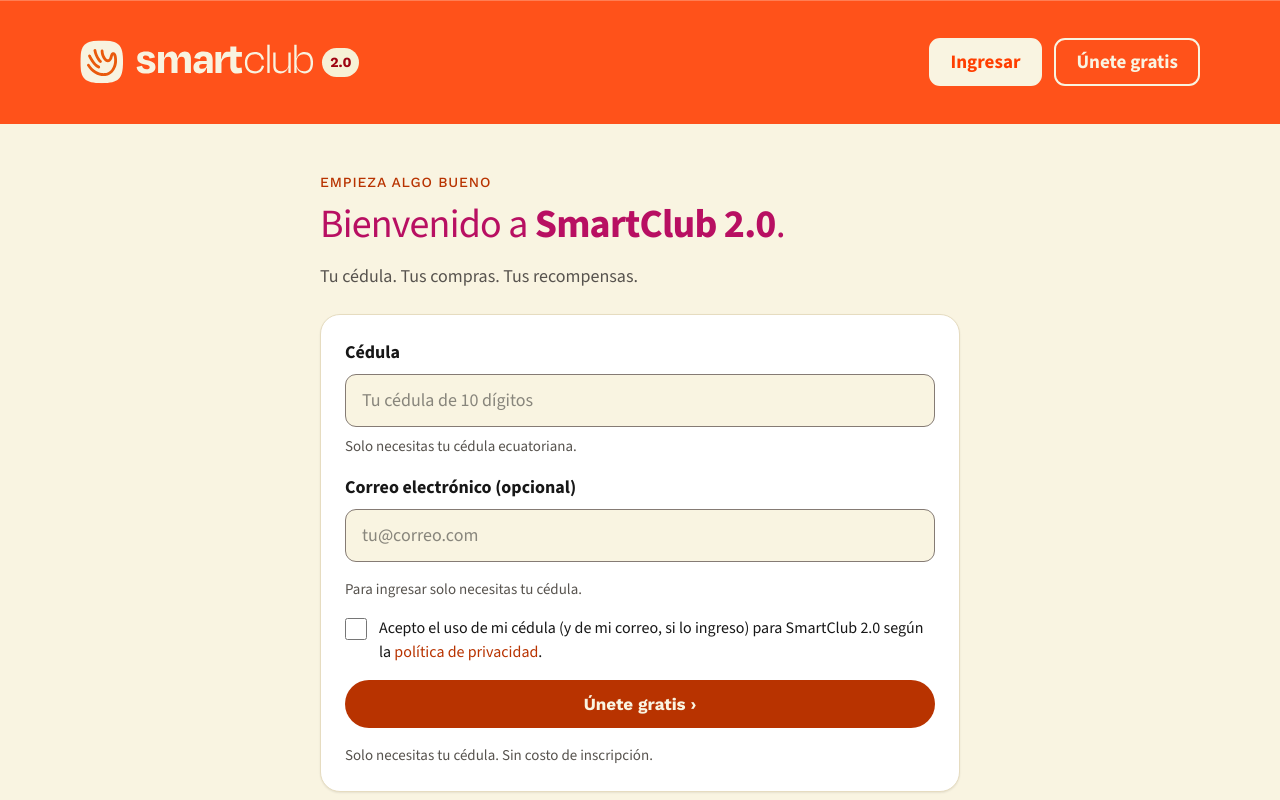
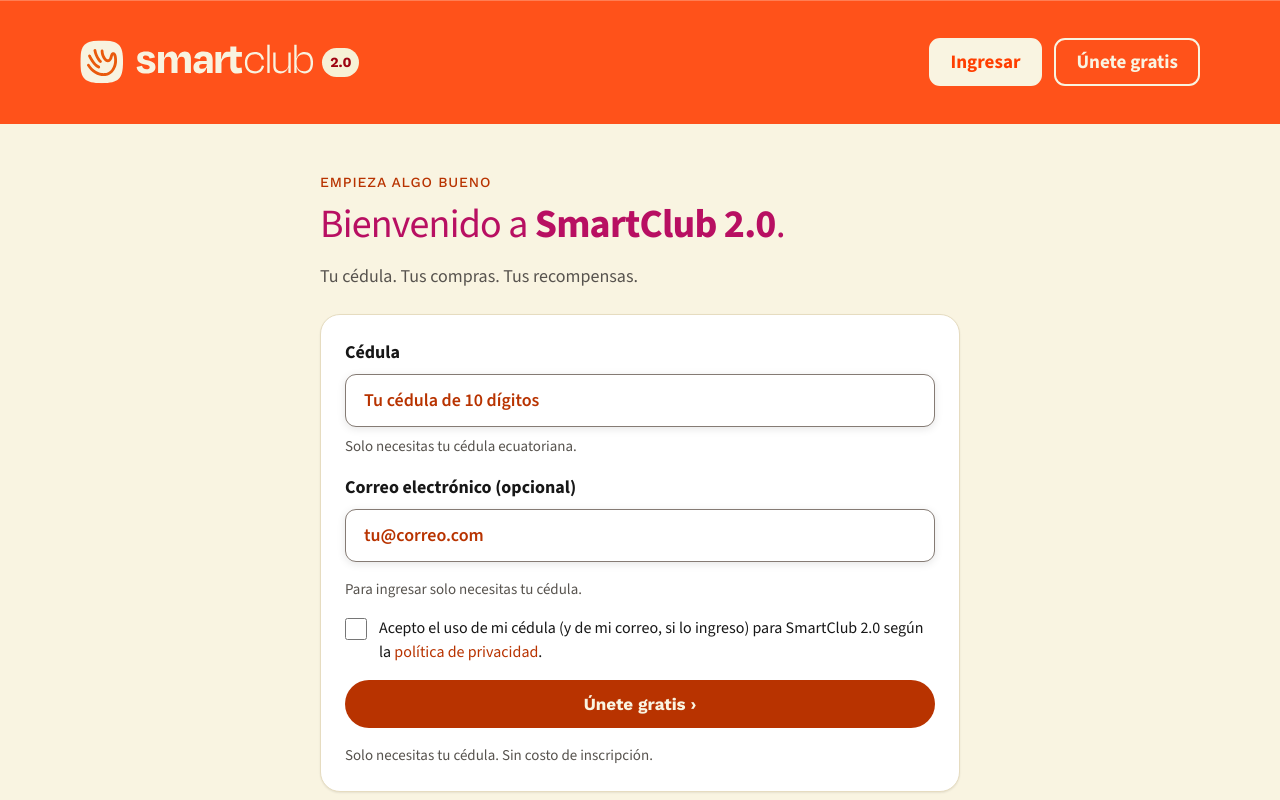
Before and after one commit to moonstar-x/hackathon-appvengers, a React (Vite) app in the folder packages/ui/: page /registro in a window 1280 px wide. Shown: the top 800 px of the page. Built offline with nearby package versions, Linux system fonts and the light colour scheme.

Commit message:
Restyle form fields after smartclub.ec contact form
White inputs, selects and textareas with a soft shadow, hover border,
focus ring and slight lift; bold brand-colored placeholders and a custom
select arrow. Keeps the 1px --line border for non-text contrast.

```diff
--- a/packages/ui/src/styles.css
+++ b/packages/ui/src/styles.css
@@ -1059,16 +1059,69 @@
 .field label {
   font-weight: 700;
 }
+/* smartclub.ec contact-form fields: white, soft shadow, lift on focus. The 1px
+   --line border stays for the 3:1 non-text contrast rule (§4.1). */
 .field input,
-.field select {
+.field select,
+.field textarea {
   width: 100%;
   min-height: 52px;
-  padding: 12px 16px;
+  padding: 12px 18px;
   border: 1px solid var(--line);
   border-radius: var(--radius-small);
-  background: var(--surface);
+  background: var(--surface-raised);
   color: var(--ink);
   font-size: 1rem;
+  box-shadow: 0 2px 8px rgb(0 0 0 / 0.1);
+  transition:
+    border-color 0.2s ease,
+    box-shadow 0.2s ease,
+    transform 0.1s ease;
+}
+.field input::placeholder,
+.field textarea::placeholder {
+  color: var(--brand-primary-strong);
+  font-weight: 600;
+  opacity: 1;
+}
+.field input:hover,
+.field select:hover,
+.field textarea:hover {
+  border-color: var(--ink-muted);
+}
+.field input:focus,
+.field select:focus,
+.field textarea:focus {
+  border-color: var(--brand-primary-strong);
+  box-shadow:
+    0 0 0 3px var(--brand-soft),
+    0 4px 12px rgb(0 0 0 / 0.15);
+  transform: translateY(-1px);
+}
+.field select {
+  appearance: none;
+  padding-right: 48px;
+  background-image:
+    linear-gradient(45deg, transparent 50%, var(--brand-primary-strong) 50%),
+    linear-gradient(135deg, var(--brand-primary-strong) 50%, transparent 50%);
+  background-position:
+    calc(100% - 26px) 50%,
+    calc(100% - 20px) 50%;
+  background-size: 6px 6px;
+  background-repeat: no-repeat;
+  cursor: pointer;
+}
+@media (prefers-reduced-motion: reduce) {
+  .field input,
+  .field select,
+  .field textarea {
+    transition: none;
+  }
+  .field input:focus,
+  .field select:focus,
+  .field textarea:focus {
+    transform: none;
+  }
 }
 .field-error {
   color: var(--danger);
```
